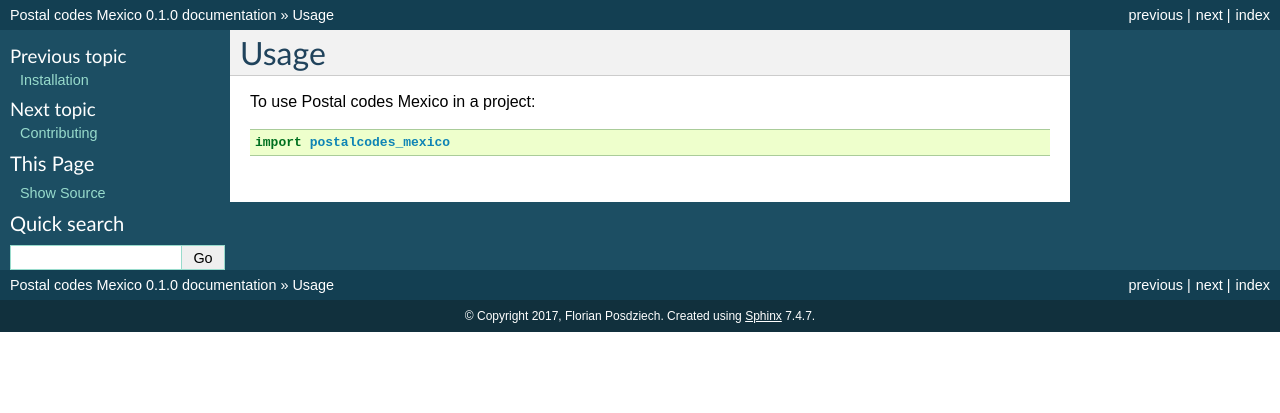
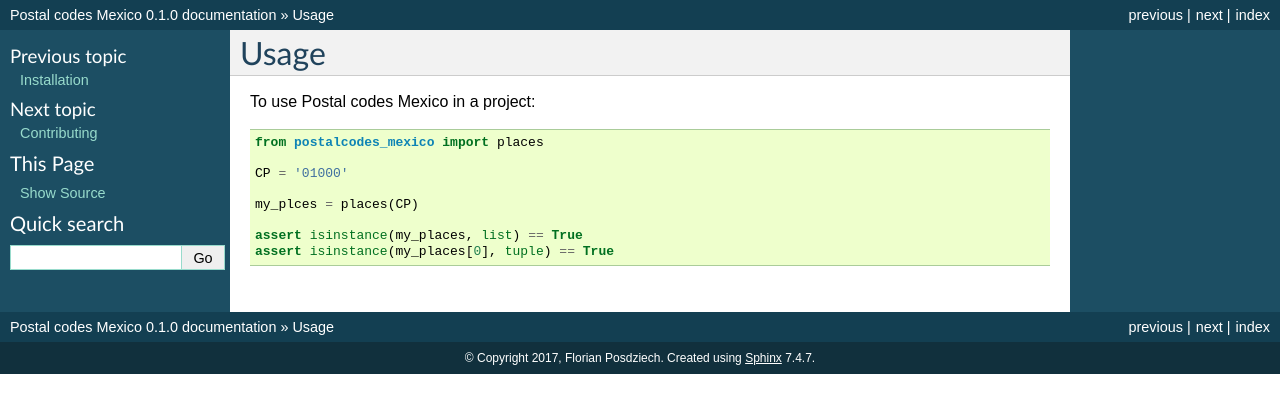
Before and after one commit to FlowFX/postalcodes_mexico, a Sphinx documentation site: the page built from docs/usage.rst, in a window 1280 px wide. Shown: the top 413 px of the page. Built offline with Sphinx 7.4.7, drawn with Linux system fonts in a browser that asks for light colours.

Commit message:
Update documentation

```diff
--- a/CONTRIBUTING.rst
+++ b/CONTRIBUTING.rst
@@ -7,7 +7,7 @@ Contributing
 Contributions are welcome, and they are greatly appreciated! Every
 little bit helps, and credit will always be given.
 
-You can contribute in many ways:
+You can contribute in two ways:
 
 Types of Contributions
 ----------------------
--- a/README.rst
+++ b/README.rst
@@ -1,5 +1,5 @@
 ===============================
-Postal codes Mexico
+Postal Codes Mexico
 ===============================
 
 
--- a/docs/usage.rst
+++ b/docs/usage.rst
@@ -4,4 +4,11 @@ Usage
 
 To use Postal codes Mexico in a project::
 
-    import postalcodes_mexico
+    from postalcodes_mexico import places
+
+    CP = '01000'
+
+    my_plces = places(CP)
+
+    assert isinstance(my_places, list) == True
+    assert isinstance(my_places[0], tuple) == True
```
